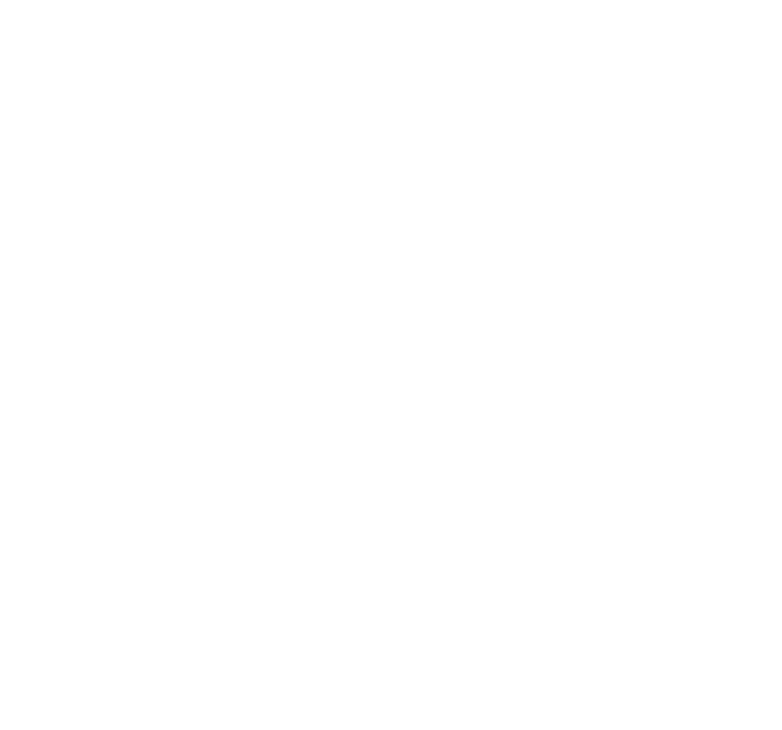
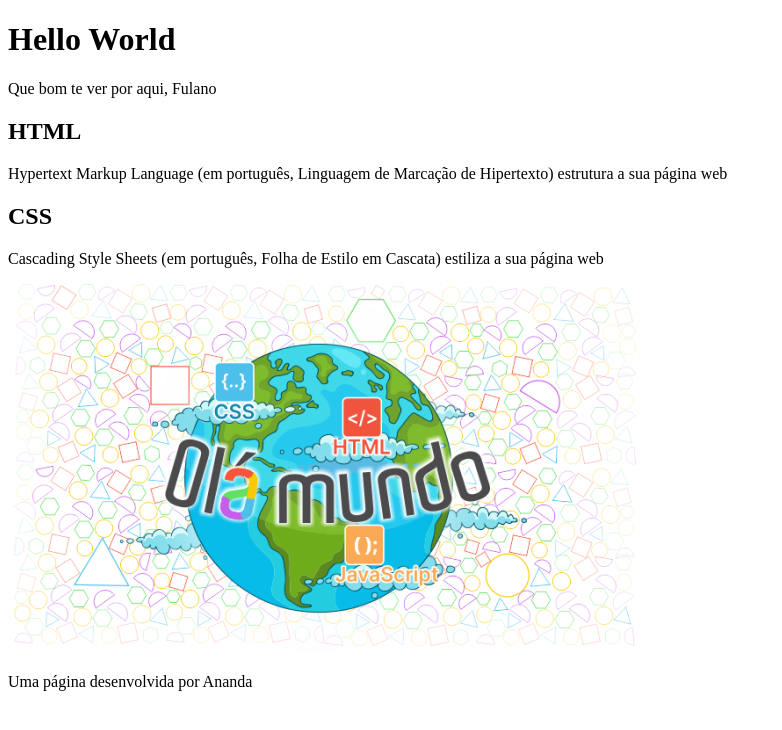
Before and after one commit to ProfQ2024/HelloWorld, a plain HTML site: page index.html in a window 1280 px wide. Shown: the whole page, without its empty margins (0-782 px from the left). Drawn offline with Linux system fonts and the light colour scheme.

Commit message:
Finalizando a página HTML

```diff
--- a/index.html
+++ b/index.html
@@ -6,6 +6,19 @@
     <title>Hello World</title>
 </head>
 <body>
-
+    <header>
+        <h1>Hello World</h1>
+        <p>Que bom te ver por aqui, Fulano</p>
+    </header>
+    <section>
+        <h2>HTML</h2>
+        <p>Hypertext Markup Language (em português, Linguagem de Marcação de Hipertexto) estrutura a sua página web</p>
+        <h2>CSS</h2>
+        <p>Cascading Style Sheets (em português, Folha de Estilo em Cascata) estiliza a sua página web</p>
+        <img src="imagem/Olá Mundo.png" alt="Imagem com figuras geométricas ao fundo e uma figura do planeta Terra a frente, com a inscrição Olá Mundo em letras coloridas">
+    </section>
+    <footer>
+        <p>Uma página desenvolvida por Ananda</p>
+    </footer>
 </body>
 </html>
```
